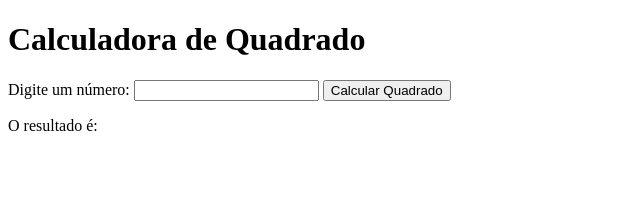
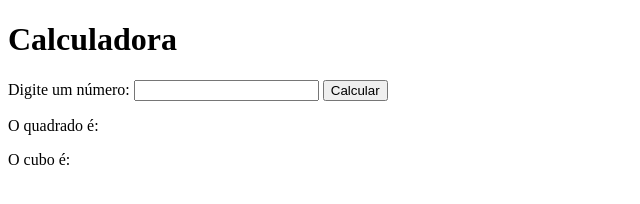
Before and after one commit to idracsib/Programa-oWeb1, a plain HTML site: page Index.html in a window 1280 px wide. Shown: the whole page, without its empty margins (0-640 px from the left). Drawn offline with Linux system fonts and the light colour scheme.

Commit message:
Update Index.html

```diff
--- a/Index.html
+++ b/Index.html
@@ -1,18 +1,22 @@
 <!DOCTYPE html>
 <html lang="pt-BR">
+
 <head>
     <meta charset="UTF-8">
     <meta name="viewport" content="width=device-width, initial-scale=1.0">
     <title>Exemplo de Formulário com JavaScript</title>
     <script src="script.js" defer></script>
 </head>
+
 <body>
-<h1>Calculadora de Quadrado</h1>
+    <h1>Calculadora</h1>
     <form id="numeroForm">
         <label for="numero">Digite um número:</label>
         <input type="number" id="numero" name="numero" required>
-<button type="submit">Calcular Quadrado</button>
+        <button type="submit">Calcular</button>
     </form>
-<p>O resultado é: <span id="resultado"></span></p>
+    <p>O quadrado é: <span id="resultadoQuadrado"></span></p>
+      <p>O cubo é: <span id="resultadoCubo"></span></p>
 </body>
+
 </html>
```
Lines whose indentation alone changed are shown as unchanged.
